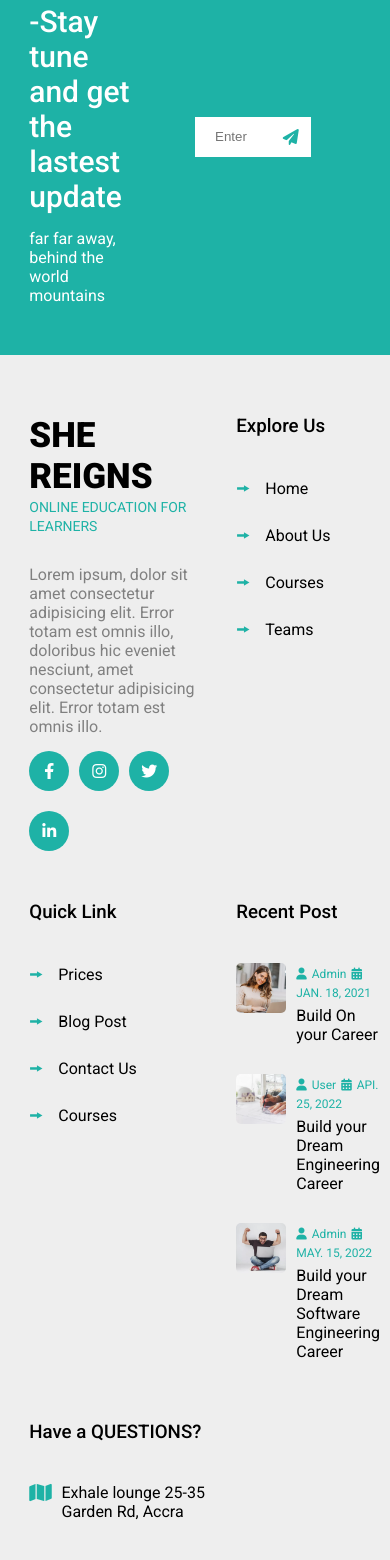
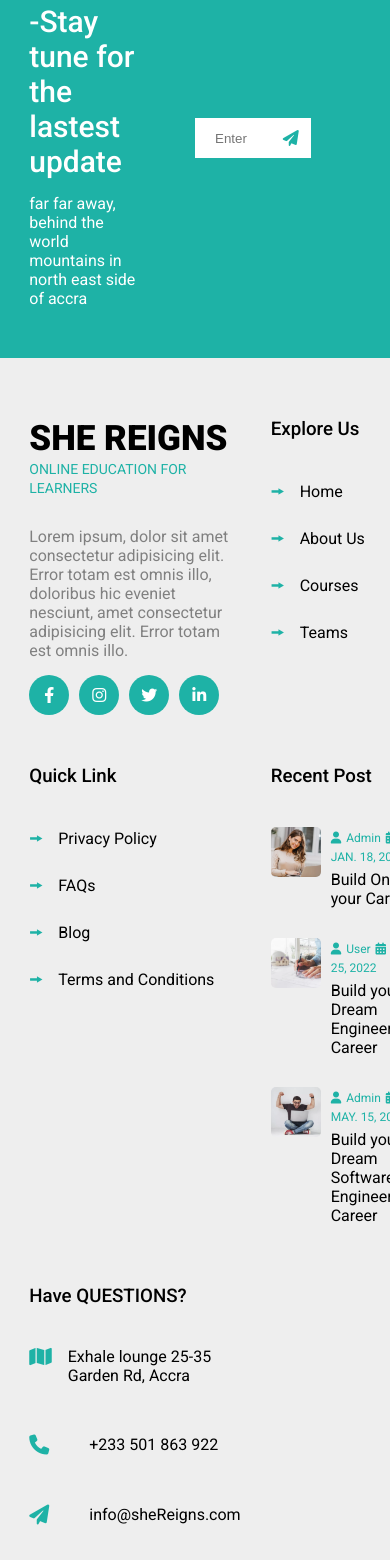
Before and after one commit to yasiramus/education-website, a React (Create React App) app: page /team in a window 390 px wide. Shown: the part 2608-4168 px from the top of the page. Built offline with nearby package versions, Linux system fonts and the light colour scheme.

Commit message:
wrapper media query

```diff
--- a/src/App.css
+++ b/src/App.css
@@ -15,6 +15,7 @@ body{
   font-family: 'Roboto', sans-serif;
   background-color: #f8f8f8;
   /* background-color: #858484; */
+  scroll-behavior: smooth;
 
 }
 
--- a/src/components/footer/Footer.jsx
+++ b/src/components/footer/Footer.jsx
@@ -1,8 +1,12 @@
 // footer component
+
 // Link importation from react-router-dom
 import { Link } from "react-router-dom";
 
+// importation of dummy data
 import { blog } from "../../dummyData";
+
+// footer css importation
 import "./footer.css";
 
 const Footer = () => {
@@ -10,23 +14,24 @@ const Footer = () => {
     return (
 
         <>
-
+            {/* newletter main container  */}
             <section className="newsLetter">
 
                 <div className="container flexSB">
 
+                    {/* Newsletter */}
                     <div className="left row">
 
-                        <h1>Newsletter -Stay tune and get the lastest update</h1>
+                        <h1>Newsletter -Stay tune for the lastest update</h1>
 
-                        <span>far far away, behind the world mountains</span>
+                        <span>far far away, behind the world mountains in north east side of accra</span>
 
                     </div>
 
                     {/* input field section with the icon  */}
                     <div className="right row">
 
-                        <input type="text" placeholder="Enter email address" />
+                        <input type="email" placeholder="Enter email address" />
 
                         {/* plane icon  */}
                         <i className="fa fa-paper-plane"></i>
@@ -36,9 +41,12 @@ const Footer = () => {
                 </div>
 
            </section>
+            {/* newletter main container  end here*/}
 
+            {/* footer section start from here */}
             <footer>
 
+                {/* /* sub main container  */ }
                 <div className="container">
 
                     {/* logo section  */}
@@ -52,17 +60,20 @@ const Footer = () => {
 
                          {/* social media handle icons section  */}
 
-                        <i className="fab fa-facebook-f icon "></i>
+                        <i className="fab fa-facebook-f icon"></i>
 
-                        <i className="fab fa-instagram icon "></i>
+                        <i className="fab fa-instagram icon"></i>
 
-                        <i className="fab fa-twitter icon "></i>
+                        <i className="fab fa-twitter icon"></i>
 
                         <i class="fa-brands fa-linkedin-in icon"></i>
 
+                        {/* social media handle icons section  ends here  */}
+
                     </div>
+                    {/* logo section end here  */}
 
-                      {/* explore section  */}
+                    {/* explore section  */}
                     <div className="box link">
 
                         <h3>Explore Us</h3>
@@ -80,25 +91,27 @@ const Footer = () => {
                         </ul>
 
                     </div>
+                    {/* explore us section ends here  */}
 
-                    {/* link section  */}
+                    {/* quick link section  */}
                     <div className="box link">
 
                         <h3>Quick Link</h3>
 
                         <ul>
 
-                            <li><Link to = "/pricing">Prices</Link></li>
+                            <li>Privacy Policy</li>
 
-                            <li><Link to = "/journal">Blog Post</Link></li>
+                            <li>FAQs</li>
 
-                            <li><Link to="/contact">Contact Us</Link></li>
+                            <li><Link to = "/journal">Blog</Link></li>
 
-                            <li><Link to = "/courses">Courses</Link></li>
+                            <li>Terms and Conditions</li>
 
                         </ul>
 
                     </div>
+                    {/* quick link section end here  */}
 
                     {/* blog post section  */}
                     <div className="box">
@@ -122,6 +135,7 @@ const Footer = () => {
 
                                         <i className="fa fa-user"></i>
 
+                                        {/* user type meaning whether admin or user */}
                                         <label>{val.type}</label>
 
                                     </span>
@@ -136,6 +150,7 @@ const Footer = () => {
 
                                     </span>
 
+                                    {/* title  */}
                                     <h4>{val.title}</h4>
 
                                 </div>
@@ -145,11 +160,12 @@ const Footer = () => {
                         ))}
 
                     </div>
+                    {/* blog post section ends here  */}
 
                     {/* have a question section  */}
                     <div className="box last">
 
-                        <h3>Have a QUESTIONS?</h3>
+                        <h3>Have QUESTIONS?</h3>
 
                         <ul>
 
@@ -176,19 +192,22 @@ const Footer = () => {
                                 {/* plane icon  */}
                                 <i className="fa fa-paper-plane"></i>
 
-                                info@gmail.com
+                                info@sheReigns.com
 
                             </li>
 
                         </ul>
 
                     </div>
+                    {/* have a question section ends here  */}
 
                 </div>
 
             </footer>
+            {/* footer section ends here */}
 
-              {/* copy right section */}
+
+            {/* copy right section */}
             <div className="legal">
 
                 <p>Copyright @ 2022 All right reserved | This web is made with
@@ -198,6 +217,7 @@ const Footer = () => {
                 </p>
 
             </div>
+            {/* copy right section end here  */}
 
         </>
 
--- a/src/components/footer/footer.css
+++ b/src/components/footer/footer.css
@@ -1,3 +1,4 @@
+/* .newsLetter section start  */
 .newsLetter {
 
     background-color: #1eb2a6;
@@ -53,6 +54,7 @@
     background-color: #fff;
 
 }
+/* .newsLetter ends here  */
 
 /* footer section  */
 footer {
@@ -62,6 +64,7 @@ footer {
 
 }
 
+/* sub main container  */
 footer .container {
 
     display: grid;
@@ -70,6 +73,7 @@ footer .container {
 
 }
 
+/* media query  */
 @media screen and (max-width:768px) {
 
     footer .container {
@@ -80,8 +84,11 @@ footer .container {
     }
 
 }
+/* media query ends here  */
 
-/* online edu  */
+/* logo section start  */
+
+/* online edu span  */
 footer .logo span {
 
     color: #1eb2a6;
@@ -114,6 +121,13 @@ footer .logo .icon:hover {
 
 }
 
+footer .logo i {
+
+    margin-bottom: 20px;
+
+}
+/* social media handle icons section ends here  */
+
 /* all h3 in footer  */
 footer h3 {
 
@@ -122,13 +136,9 @@ footer h3 {
 
 }
 
-footer .logo i {
+/* logo section ends here  */
 
-    margin-bottom: 20px;
-
-}
-
-/* link section  */
+/* explore section and quicklink section  */
 footer ul li {
 
     margin-bottom: 20px;
@@ -143,6 +153,7 @@ footer .link li::before {
     margin-right: 15px;
 
 }
+/* explore section and quicklink section  end here*/
 
 /* blog post section  */
 footer .item {
@@ -152,7 +163,7 @@ footer .item {
 
 }
 
-/* footer img section  */
+/* footer blog post img section  */
 footer .item img {
 
     width: 50px;
@@ -163,6 +174,7 @@ footer .item img {
 
 }
 
+/* span and the icons */
 footer .item span,
 footer .item i
  {
@@ -174,13 +186,14 @@ footer .item i
 
 }
 
-/* title section  */
-footer h4 {
+/*blog title section  */
+footer .text h4 {
 
     font-weight: 400;
     margin-top: 5px;
 
 }
+/* blog post section ends here */
 
 /* have a question section */
 footer .last ul li {
@@ -190,14 +203,14 @@ footer .last ul li {
 
 }
 
-/* Link text color  */
+/* all Link text color  */
 footer .link ul li a {
 
     color: #000;
 
 }
 
-/* icon  */
+/* have a question icon  */
 footer .last i {
 
     width: 60px;
@@ -205,6 +218,9 @@ footer .last i {
     color: #1eb2a6;
 
 }
+/* have a question section styling ends here*/
+
+/* footer section end here  */
 
 /* copy right section */
 .legal {
@@ -227,6 +243,7 @@ footer .last i {
 
 }
 
+/* media query  */
 @media screen and (max-width:768px) {
 
     .legal  {
@@ -243,3 +260,6 @@ footer .last i {
     }
 
 }
+/* media query end here  */
+
+/* copy right section */
--- a/src/pages/about/AboutCard.jsx
+++ b/src/pages/about/AboutCard.jsx
@@ -21,7 +21,6 @@ const AboutCard = () => {
 
             <div className="left row">
 
-              {/* <img src="./images/about.webp" alt="about" /> */}
               <img src="./Images/happystudent.jpg" alt="about" />
 
             </div>
--- a/src/pages/about/wrapper.css
+++ b/src/pages/about/wrapper.css
@@ -70,4 +70,16 @@
 
     }
 
+    .wrapper img {
+
+       width: 50px;
+
+    }
+
+    .wrapper h1 {
+
+        font-size: 30px;
+
+    }
+
 }
--- a/src/pages/contact/Contact.jsx
+++ b/src/pages/contact/Contact.jsx
@@ -1,7 +1,9 @@
 // contact component
+
 // back component importation
 import Back from '../../components/back/Back';
 
+// css
 import "./contact.css";
 
 // Contact card importation
--- a/src/pages/contact/ContactCard.jsx
+++ b/src/pages/contact/ContactCard.jsx
@@ -3,6 +3,7 @@
 const ContactCard = () => {
 
     const map = "https://www.google.com/maps/embed?pb=!1m18!1m12!1m3!1d15882.113393185125!2d-0.1670703307932403!3d5.636402538677077!2m3!1f0!2f0!3f0!3m2!1i1024!2i768!4f13.1!3m3!1m2!1s0xfdf9b59caa46fad%3A0xd1fef56a352e9ec6!2sExhale%20lounge!5e0!3m2!1sen!2sgh!4v1656199636329!5m2!1sen!2sgh";
+
     return (
 
         <>
@@ -13,7 +14,6 @@ const ContactCard = () => {
 
                     <div className="left row">
 
-                        {/* <iframe src={map} width="600" height="450" style="border:0;" allowfullscreen="" loading="lazy" referrerpolicy="no-referrer-when-downgrade" frameborder="0"></iframe> */}
                         <iframe src={map}  title={map} loading="lazy" frameborder="0"></iframe>
 
                     </div>
@@ -39,7 +39,7 @@ const ContactCard = () => {
 
                                 <h4>Email: </h4>
 
-                                <p>info@gmail.com</p>
+                                <p>info@sheReigns.com</p>
 
                             </div>
 
```
Also changed, not shown: src/pages/about/Wrapper.jsx (line endings or trailing spaces).
